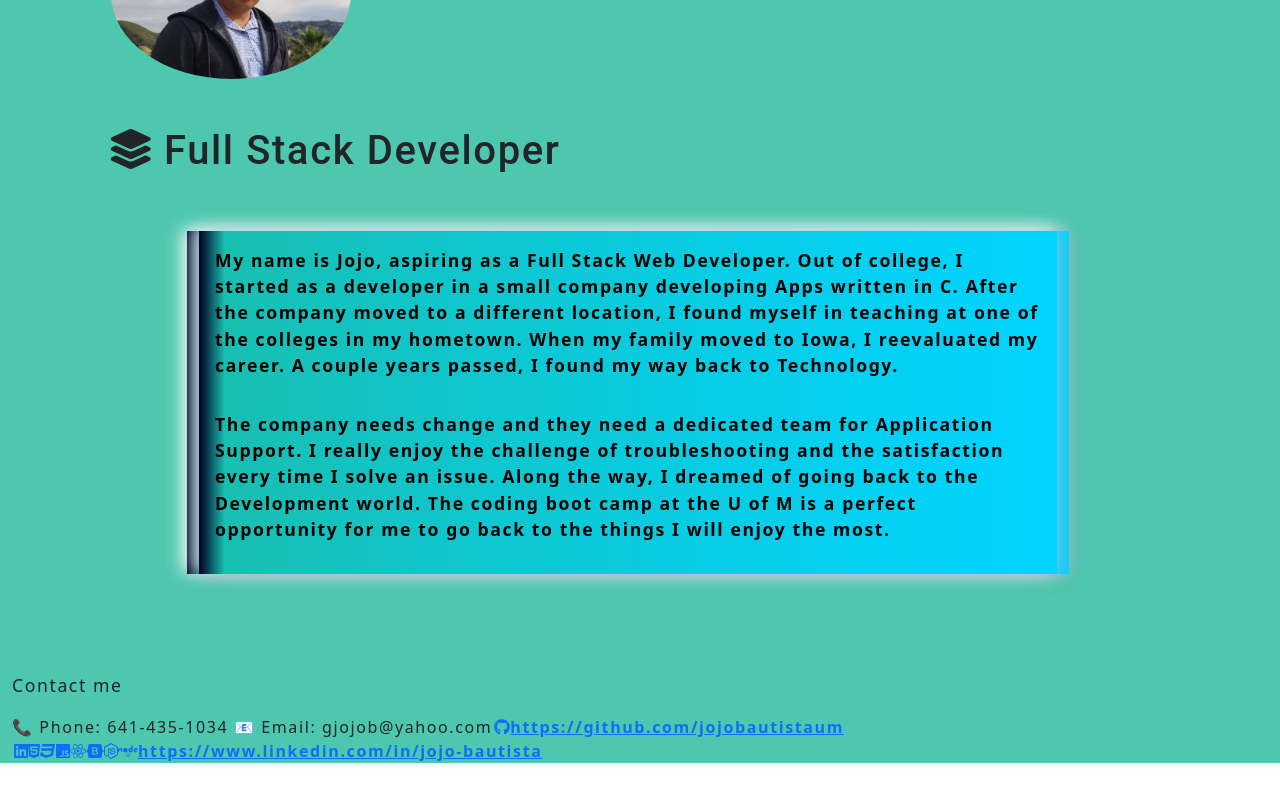
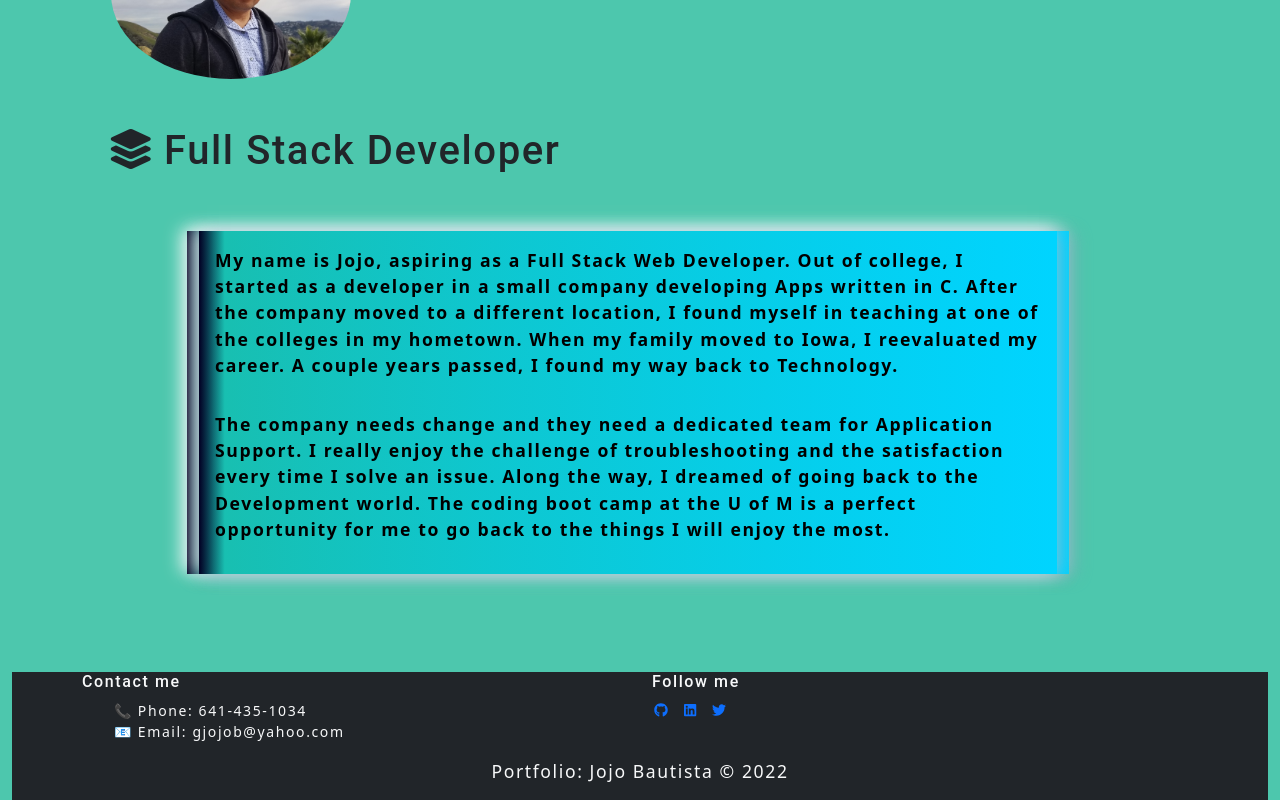
Before and after one commit to jojobautistaum/full-stack-developer-react-portfolio, a React (Create React App) app: page / in a window 1280 px wide. Shown: the part 264-1064 px from the top of the page. Before the commit the page ends 1028 px from the top, so only its background shows below. Built offline with nearby package versions, Linux system fonts and the light colour scheme.

Commit message:
Added content and styling of the footer

```diff
--- a/src/App.js
+++ b/src/App.js
@@ -36,12 +36,11 @@ export default function App() {
           <a href="#navheader" className="navbar-brand">
             Jojo Bautista
           </a>
-
           <Nav currentPage={currentPage} handlePageChange={handlePageChange} />
         </div>
       </nav>
       <main className="container-fluid">{renderPage()}</main>
-      <footer>
+      <footer className="bg-dark">
         <Footer />
       </footer>
     </div>
--- a/src/components/Footer/index.js
+++ b/src/components/Footer/index.js
@@ -3,44 +3,49 @@ import { FontAwesomeIcon } from "@fortawesome/react-fontawesome";
 import {
   faLinkedin,
   faGithub,
-  faHtml5,
-  faCss3,
-  faJs,
-  faReact,
-  faBootstrap,
-  faNodeJs,
-  faNode,
+  faTwitter,
 } from "@fortawesome/free-brands-svg-icons";
 
 function Footer() {
   return (
-    <div className="footer">
-      <p>Contact me</p>
-      📞 Phone: 641-435-1034 📧 Email: gjojob@yahoo.com
+    <div className="footer-dark container text-light small">
+      <div className="row">
+        <div className="col-sm-6 col-12">
+          <h6>Contact me</h6>
+          <ul>
+            <li>📞 Phone: 641-435-1034</li>
+            <li>📧 Email: gjojob@yahoo.com</li>
+          </ul>
+        </div>
+        <div className="col-sm-6 col-12">
+          <h6>Follow me</h6>
           <a
             href="https://github.com/jojobautistaum"
             target="_blank"
             rel="noopener noreferrer"
           >
             <FontAwesomeIcon icon={faGithub}></FontAwesomeIcon>
-        https://github.com/jojobautistaum
-      </a>{" "}
-      <br />
+          </a>
           <a
             href="https://www.linkedin.com/in/jojo-bautista/"
             target="_blank"
             rel="noopener noreferrer"
+            className="px-3"
           >
             <FontAwesomeIcon icon={faLinkedin}></FontAwesomeIcon>
-        <FontAwesomeIcon icon={faHtml5}></FontAwesomeIcon>
-        <FontAwesomeIcon icon={faCss3}></FontAwesomeIcon>
-        <FontAwesomeIcon icon={faJs}></FontAwesomeIcon>
-        <FontAwesomeIcon icon={faReact}></FontAwesomeIcon>
-        <FontAwesomeIcon icon={faBootstrap}></FontAwesomeIcon>
-        <FontAwesomeIcon icon={faNodeJs}></FontAwesomeIcon>
-        <FontAwesomeIcon icon={faNode}></FontAwesomeIcon>
-        https://www.linkedin.com/in/jojo-bautista
           </a>
+          <a
+            href="https://twitter.com/Jojo_FSD"
+            target="_blank"
+            rel="noopener noreferrer"
+          >
+            <FontAwesomeIcon icon={faTwitter}></FontAwesomeIcon>
+          </a>
+        </div>
+        <div className="col-12 text-center small">
+          <p>Portfolio: Jojo Bautista © 2022 </p>
+        </div>
+      </div>
     </div>
   );
 }
```
Lines whose indentation alone changed are shown as unchanged.
